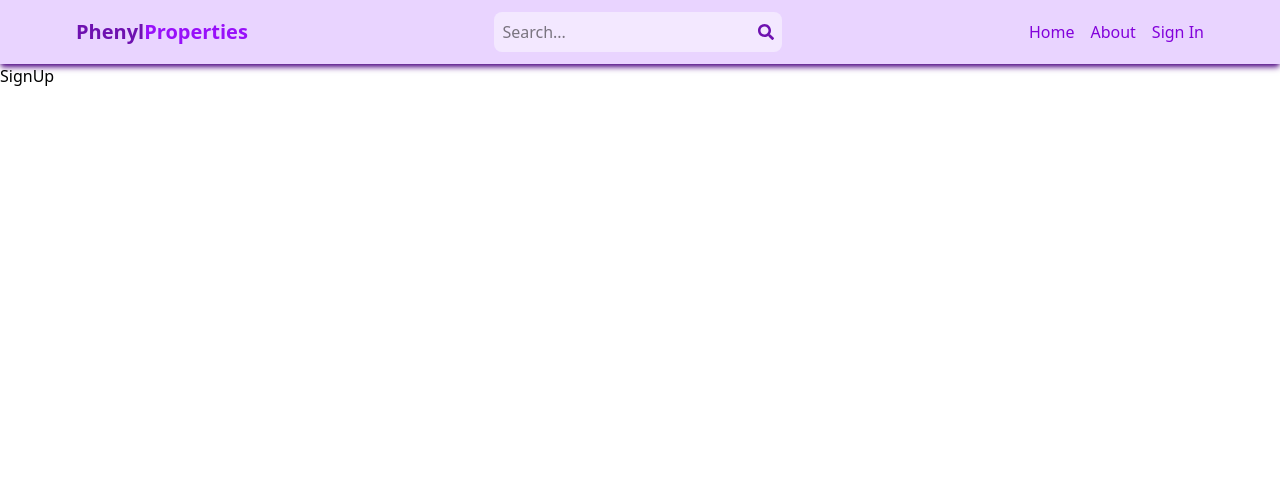
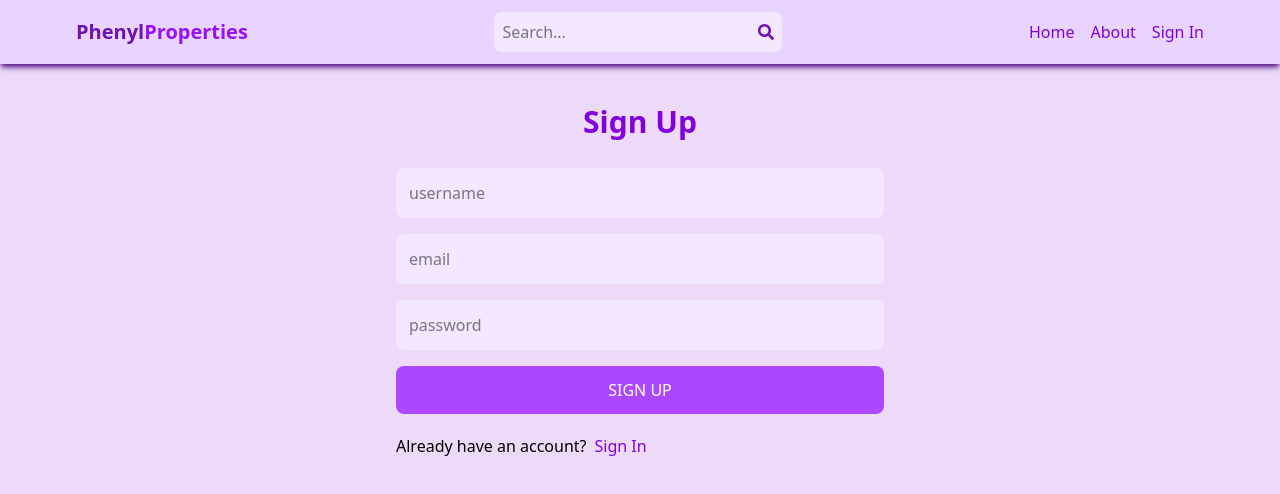
Before and after one commit to jesvia/property-app-mern, a React (Vite) app in the folder client/: page /sign-up in a window 1280 px wide. Shown: the top 494 px of the page. Built offline with nearby package versions, Linux system fonts and the light colour scheme.

Commit message:
created sign-up UI

```diff
--- a/client/src/index.css
+++ b/client/src/index.css
@@ -69,3 +69,7 @@
 @import "tailwindcss";
 
 /* @tailwind components; */
+
+body {
+  background-color: rgb(237, 218, 248);
+}
--- a/client/src/pages/SignUp.jsx
+++ b/client/src/pages/SignUp.jsx
@@ -1,7 +1,21 @@
-import React from 'react'
+import { Link } from 'react-router-dom'
 
 export default function SignUp() {
   return (
-    <div>SignUp</div>
+    <div className='p-3 max-w-lg mx-auto'>
+      <h1 className='text-3xl text-center font-semibold my-7 text-purple-700'>Sign Up</h1>
+      <form className='flex flex-col gap-4'>
+        <input type="text" placeholder='username' className='border border-transparent p-3 rounded-lg bg-purple-100' id="username" />
+        <input type="text" placeholder='email' className='border  border-transparent p-3 rounded-lg  bg-purple-100' id="email" />
+        <input type="text" placeholder='password' className='border  border-transparent p-3 rounded-lg  bg-purple-100' id="password" />
+        <button className='bg-purple-500 text-white p-3 rounded-lg uppercase hover:opacity-65 disabled:opacity-50'>Sign Up</button>
+      </form>
+      <div className='flex gap-2 items-center mt-5'>
+        <p>Already have an account?</p>
+        <Link to={'/sign-in'}>
+          <span className='text-purple-700'>Sign In</span>
+        </Link>
+      </div>
+    </div>
   )
 }
```
